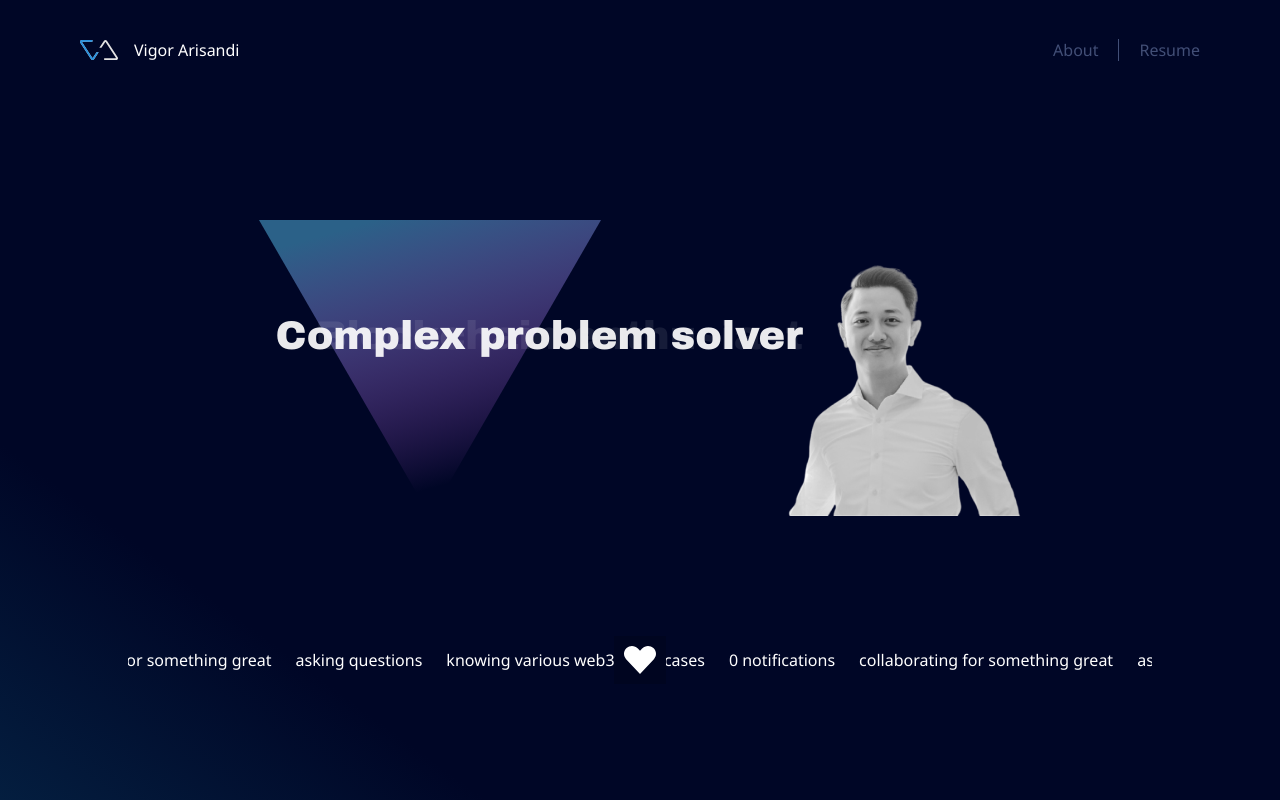
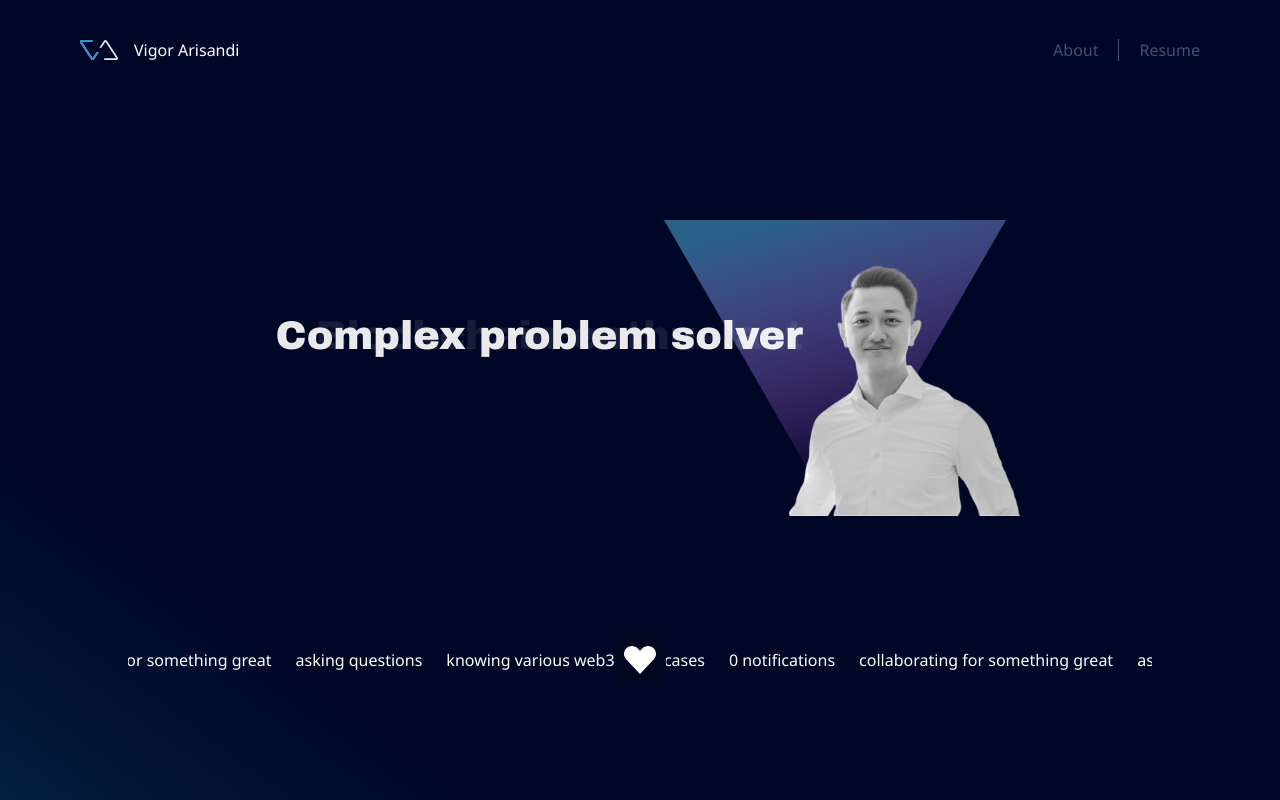
Before and after one commit to a-design-di/portfolio, a Next.js app: page /about in a window 1280 px wide. Shown: the top 800 px of the page. Built offline with nearby package versions, Linux system fonts and the light colour scheme.

Commit message:
fix about page

```diff
--- a/styles/utilities.css
+++ b/styles/utilities.css
@@ -160,6 +160,9 @@
 }
 .b0 {
   bottom: 0px;
+}
+.r15 {
+  right: 15px;
 }
 .r218 {
   right: 218px;
```
